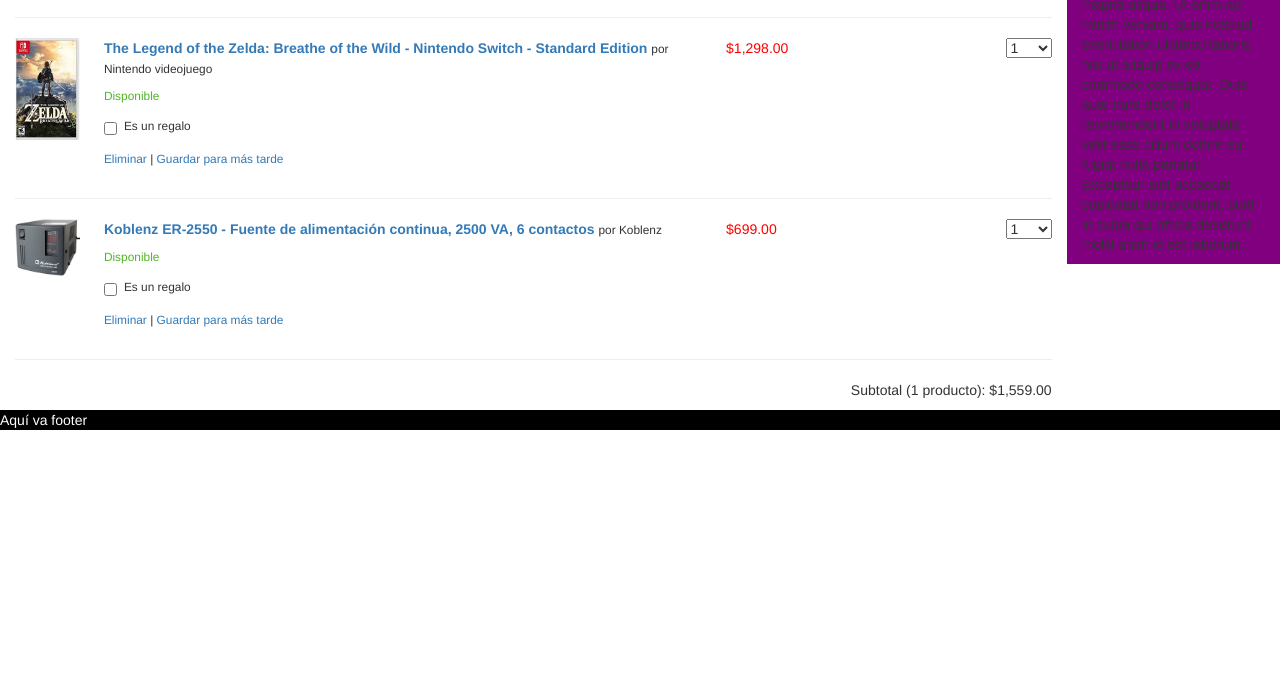
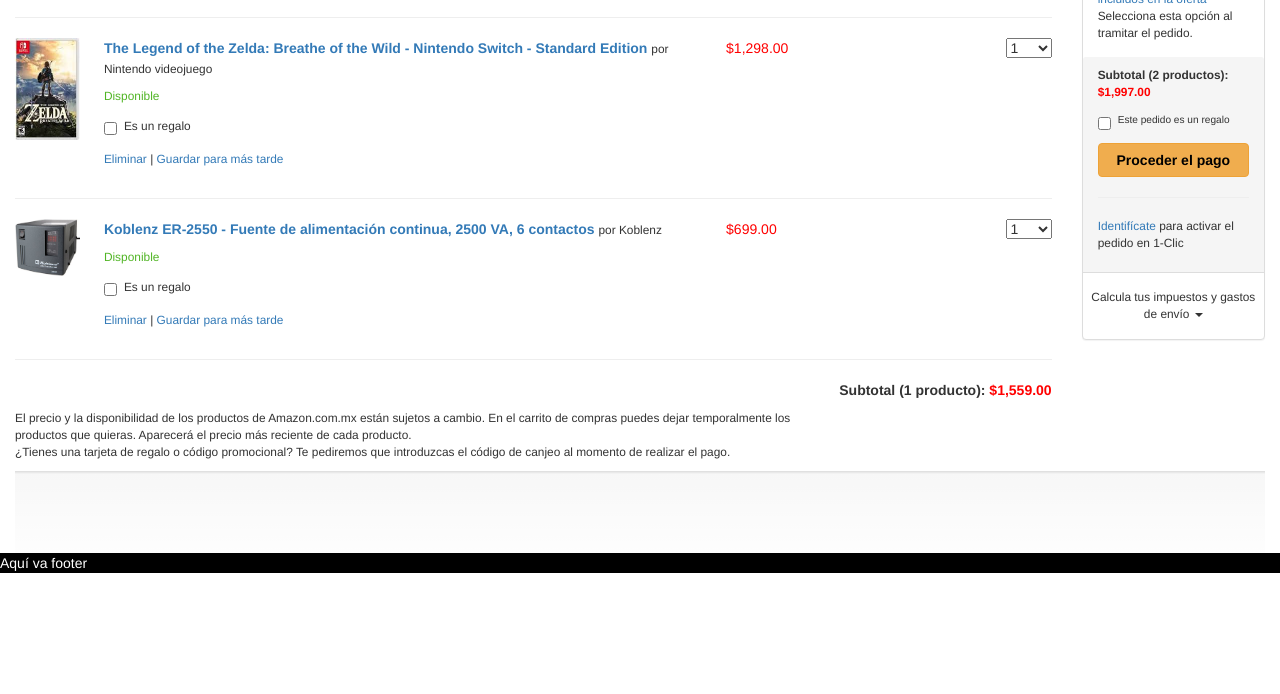
Before and after one commit to IlseMagali/carrito-compras-erail, a plain HTML site: page index.html in a window 1280 px wide. Shown: the part 106-800 px from the top of the page. Drawn offline with nearby package versions, Linux system fonts and the light colour scheme; files whose address does not match are found by name.

```diff
--- a/assets/css/styles.css
+++ b/assets/css/styles.css
@@ -3,9 +3,6 @@
   color:white;
 }
 
-.color-columna-dos {
-  background-color: purple;
-}
 .color-precio {
   color: red;
 }
@@ -21,3 +18,20 @@
 .imagen-ancho {
   width: 110%;
 }
+
+.btn-aside-texto {
+  color: black;
+}
+.btn-menu-calcular {
+  border:none;
+  background-color: inherit;
+}
+
+.division-horizontal {
+  height: 100px;
+  margin-bottom: -18px;
+  background: -webkit-linear-gradient(to bottom,rgba(0,0,0,.14),rgba(0,0,0,.03) 3px,transparent);
+  background: linear-gradient(to bottom,rgba(0,0,0,.14),rgba(0,0,0,.03) 3px,transparent);
+  z-index: 0;
+  zoom: 1;
+}
--- a/index.html
+++ b/index.html
@@ -172,26 +172,103 @@
             <section class="row">
               <section class="col-md-12 text-right">
                 <p>
-                  Subtotal (1 producto): $1,559.00
+                  <strong>Subtotal (1 producto):</strong>  <strong class="color-precio"> $1,559.00</strong>
                 </p>
               </section>
             </section>
           </section>
           <!--COLUMNA ASIDE   -->
           <aside class="col-md-2 color-columna-dos">
-            <p>
-              Lorem ipsum dolor sit amet, consectetur adipisicing elit,
-              sed do eiusmod tempor incididunt ut labore et dolore magna
-              aliqua. Ut enim ad minim veniam, quis nostrud exercitation
-              ullamco laboris nisi ut aliquip ex ea commodo consequat.
-              Duis aute irure dolor in reprehenderit in voluptate velit esse
-              cillum dolore eu fugiat nulla pariatur. Excepteur sint occaecat
-              cupidatat non proident, sunt in culpa qui officia deserunt mollit
-              anim id est laborum.
+            <p class="row">
+              <div class="panel panel-default">
+                <div class="panel-body small">
+                  <span class="color-verde-texto">
+                    <span class="glyphicon glyphicon-ok small" aria-hidden="true">
+                    </span>
+                    Tu pedido es elegible con envío
+                    <strong>
+                      GRATIS
+                   </strong>
+                   </span> <br>
+                   <a>
+                     Comprueba los productos incluidos en la oferta
+                   </a><br>
+                   <span>
+                     Selecciona esta opción al tramitar el pedido.
+                   </span>
+                </div>
+                <div class="panel-heading small">
+                  <span class="tipo-negrita">
+                    Subtotal (2 productos):
+                    <span class="color-precio">
+                      <strong>$1,997.00</strong>
+                    </span>
+                  </span>
+                  <div class="checkbox">
+                    <label class="small" for="">
+                      <input type="checkbox" value="">
+                      Este pedido es un regalo
+                    </label>
+                  </div>
+                  <div class="row">
+                    <div class="col-md-12">
+                      <button type="button" name="button" class="btn btn-warning col-md-12 btn-aside-texto tipo-negrita" value="submit">
+                        Proceder el pago
+                      </button>
+                    </div>
+                  </div>
+                  <div class="row">
+                    <div class="col-md-12">
+                      <hr>
+                    </div>
+                  </div>
+                  <div class="row">
+                    <div class="col-md-12">
+                      <p>
+                        <a href="#">
+                          Identifícate
+                        </a>
+                        para activar el pedido en 1-Clic
+                      </p>
+                    </div>
+                  </div>
+                </div>
+                <div class="panel-body">
+                  <div class="row">
+                    <div class="small">
+                      <button class="btn-menu-calcular" type="text" aria-haspopup="true" aria-expanded="true">
+                        Calcula tus impuestos y gastos de envío
+                        <span class="caret small">
+                        </span>
+                      </button>
+                    </div>
+                  </div>
+                </div>
+              </div>
             </p>
-          </aside>
-        </section>
+        </aside>
       </section>
+      <section class="row">
+        <div class="col-md-8">
+          <p class="small">
+            El precio y la disponibilidad de los productos de Amazon.com.mx están sujetos a cambio.
+            En el carrito de compras puedes dejar temporalmente los productos que quieras. Aparecerá el precio
+            más reciente de cada producto. <br>
+            ¿Tienes una tarjeta de regalo o código promocional? Te pediremos que introduzcas el código de canjeo al momento de realizar el pago.
+
+          </p>
+        </div>
+      </section>
+    </section>
+    <!-- SEPARACION HORIZONTAL DE LINEA DEGRADADA -->
+    <section class="container-fluid">
+      <section class="row">
+        <div class="col-md-12">
+          <div class="division-horizontal">
+          </div>
+        </div>
+      </section>
+    </section>
     <footer>
       Aquí va footer
     </footer>
```
